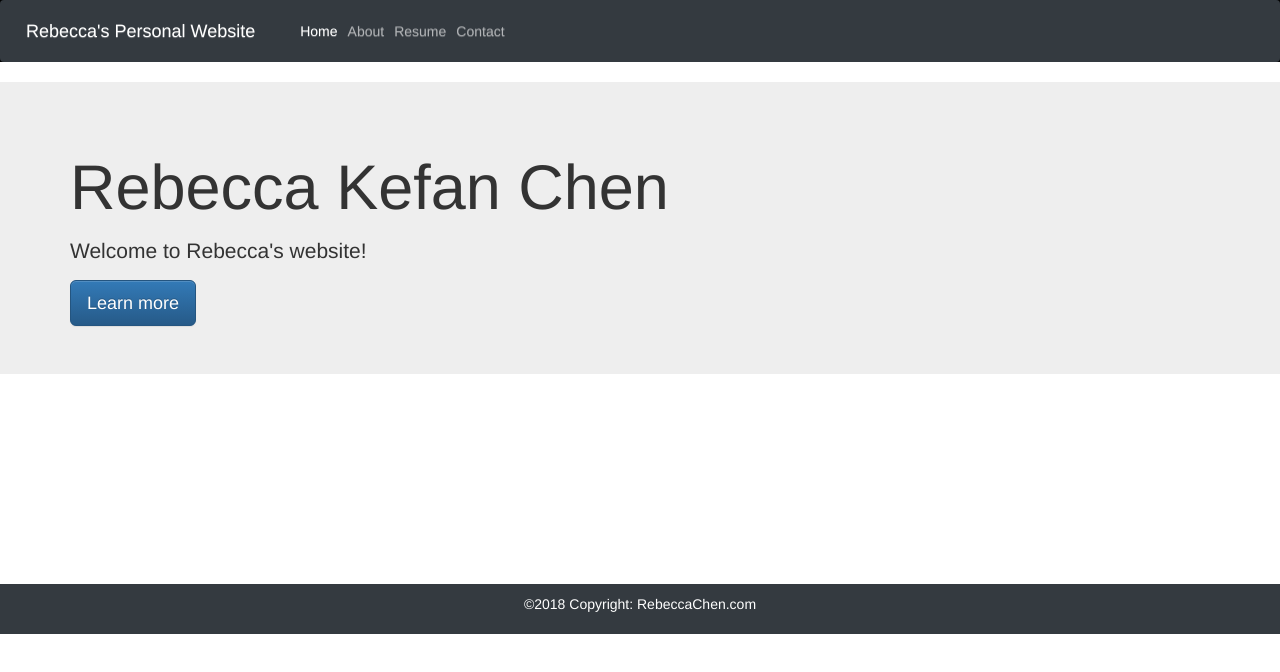
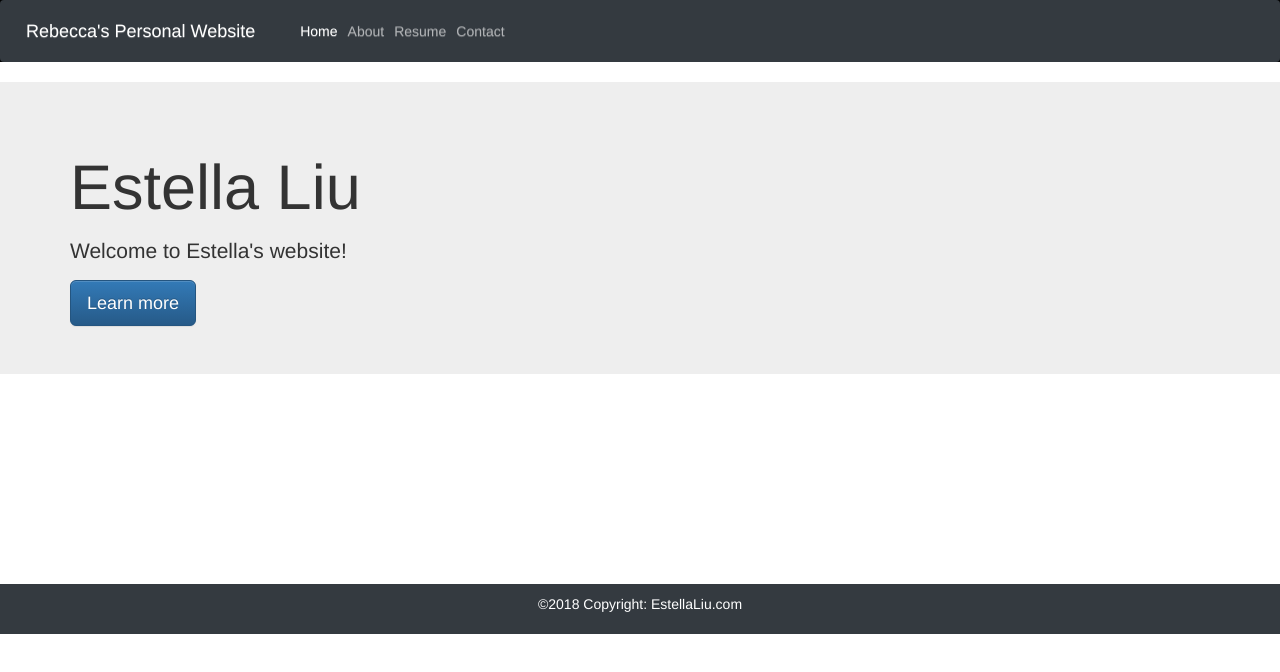
Before and after one commit to estella98/Personal-Website, an Angular app: page / in a window 1280 px wide. Shown: the top 672 px of the page. Built offline with nearby package versions, Linux system fonts and the light colour scheme.

Commit message:
update several attributes in the basic framework

```diff
--- a/package.json
+++ b/package.json
@@ -27,7 +27,7 @@
   },
   "devDependencies": {
     "@angular-devkit/build-angular": "~0.8.0",
-    "@angular/cli": "~6.2.3",
+    "@angular/cli": "^7.3.1",
     "@angular/compiler-cli": "^6.1.0",
     "@angular/language-service": "^6.1.0",
     "@types/jasmine": "~2.8.8",
--- a/src/app/app.component.ts
+++ b/src/app/app.component.ts
@@ -6,5 +6,5 @@ import { Component } from '@angular/core';
   styleUrls: ['./app.component.css']
 })
 export class AppComponent {
-  title = 'Rebecca Chen';
+  title = 'Estella Liu';
 }
--- a/src/app/body/body.component.html
+++ b/src/app/body/body.component.html
@@ -4,8 +4,8 @@
 <body>
 <div class="jumbotron jumbotron-fluid" background-color: dark>
   <div class="container">
-    <h1 class="display-4">Rebecca Kefan Chen</h1>
-    <p class="lead">Welcome to Rebecca's website!</p>
+    <h1 class="display-4">Estella Liu</h1>
+    <p class="lead">Welcome to Estella's website!</p>
     <a class="btn btn-primary btn-lg" href="/about" role="button">Learn more</a>
   </div>
 </div>
--- a/src/app/footer/footer.component.html
+++ b/src/app/footer/footer.component.html
@@ -3,7 +3,7 @@
 
   <!-- Copyright -->
   <div class="footer-copyright text-center py-3" >
-    <p> ©2018 Copyright: RebeccaChen.com</p>
+    <p> ©2018 Copyright: EstellaLiu.com</p>
   </div>
   <!-- Copyright -->
 
```
Also changed, not shown: 1 other file (tests, documents, lock files or other folders).
